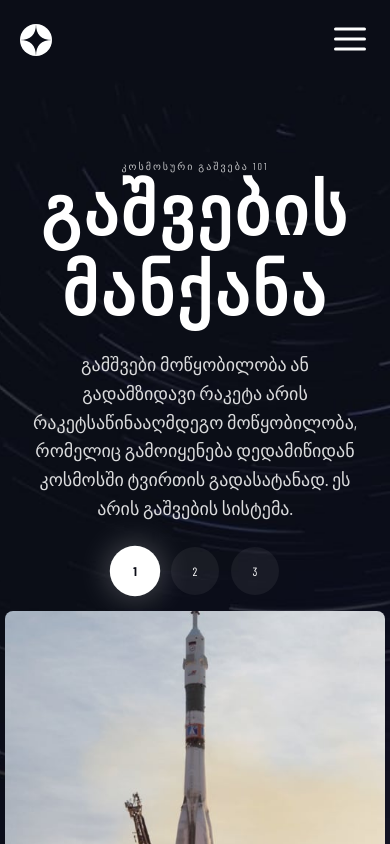
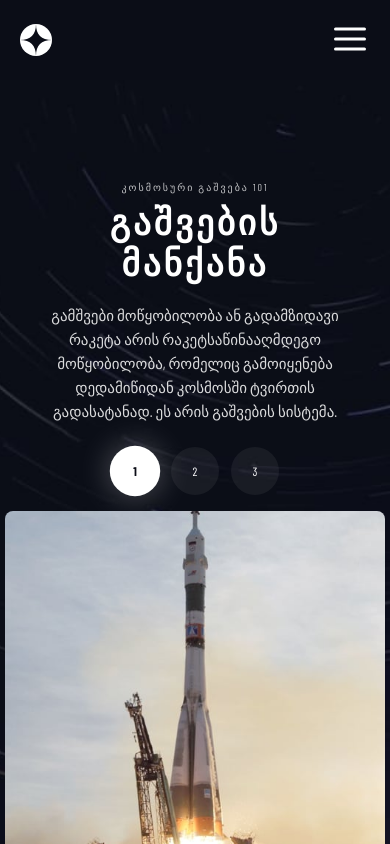
Before and after one commit to Nutsubidze423/Space-Tourism, an Angular app: page /tech in a window 390 px wide. Built offline with nearby package versions, Linux system fonts and the light colour scheme; a web font is replaced by a local one.

Commit message:
fixed bugs4

```diff
--- a/src/app/components/header/header.css
+++ b/src/app/components/header/header.css
@@ -25,6 +25,8 @@ header {
   top: 50%;
   transform: translateY(-50%);
 }
+
+
 #right {
   display: flex;
   align-items: center;
--- a/src/app/pages/tech/tech.css
+++ b/src/app/pages/tech/tech.css
@@ -68,10 +68,11 @@ main.tech-hero {
     font-size: 10px;
   }
   .hero-title {
-    font-size: 28px;
+    font-size: 35px !important;
+    padding-top: 10px;
   }
   .hero-desc {
-    font-size: 13px;
+    font-size: 15px !important;
   }
 }
 
```
